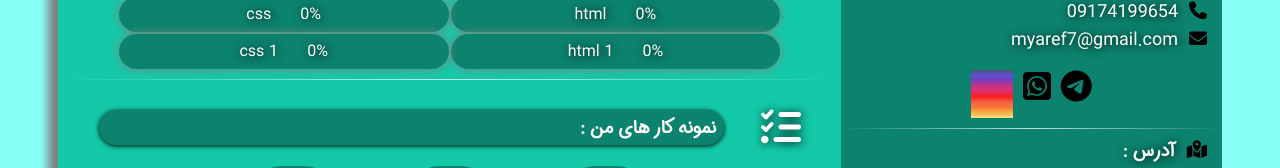
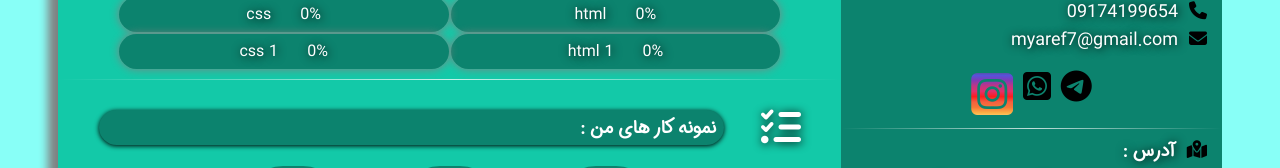
Before and after one commit to ArefEhsani/resume, a plain HTML site: page index.html in a window 1280 px wide. In both pictures the pointer is over the element 992 px from the left and 1007 px from the top of the page. Shown: the part 922-1090 px from the top of the page. Drawn offline with Linux system fonts and the light colour scheme.

Commit message:
upload files

```diff
--- a/style.css
+++ b/style.css
@@ -29,7 +29,7 @@ body {
     box-shadow: -10px 10px 10px gray;
 }
 
-@media screen and (max-width:760px) {
+@media only screen and (max-width:760px) {
     .res{
         display: flex;
         flex-direction: column;
@@ -120,6 +120,7 @@ a{
 .instagram:hover{
     font-size: 3rem;
     background: -webkit-linear-gradient(#505469, #5851db, #833ab4, #c13584, #e1306c, #fd1d1d, #f56040, #f77737, #fcaf45, #ffdc80);
+    -webkit-background-clip: text;
     -webkit-text-fill-color: transparent;
 }
 .address{
```
